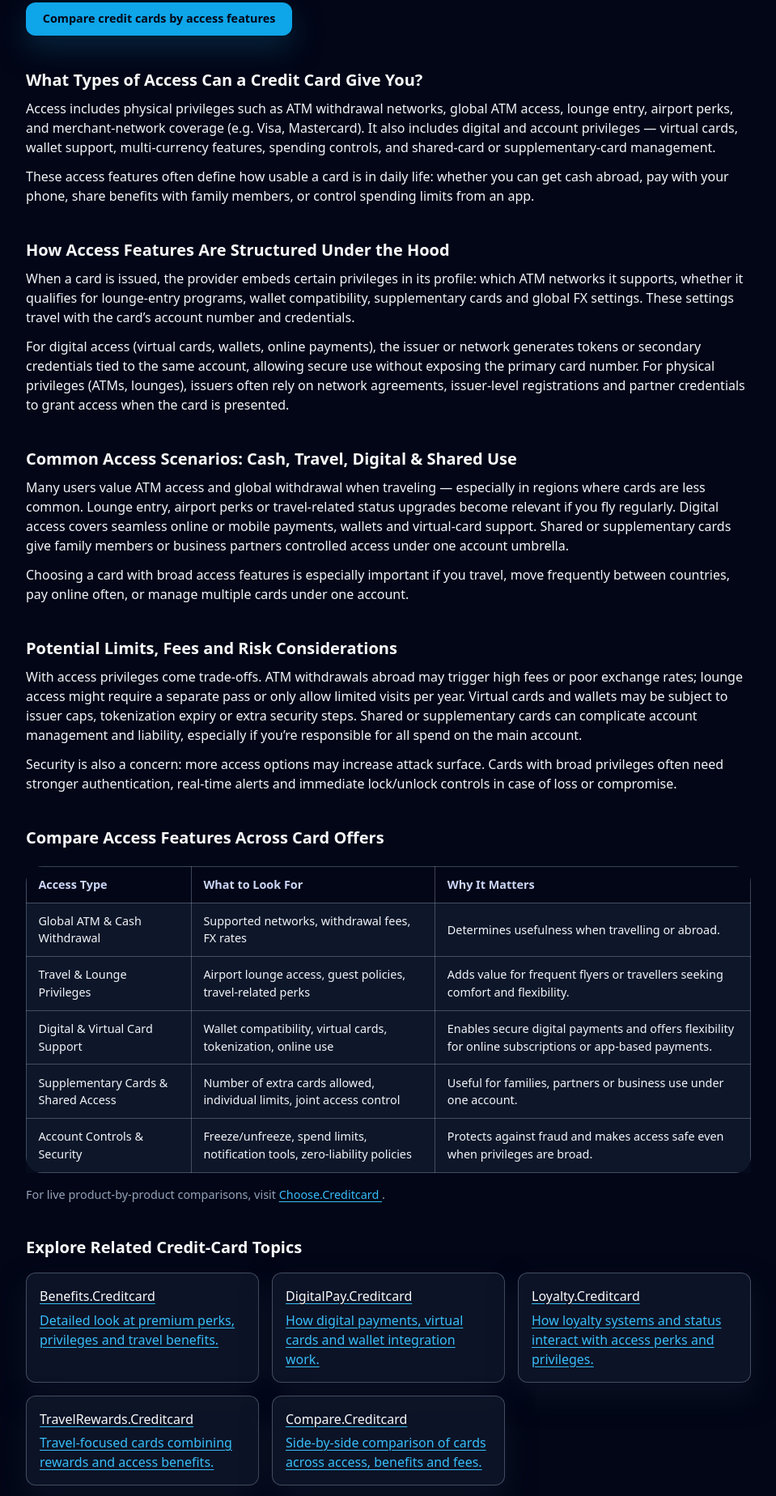
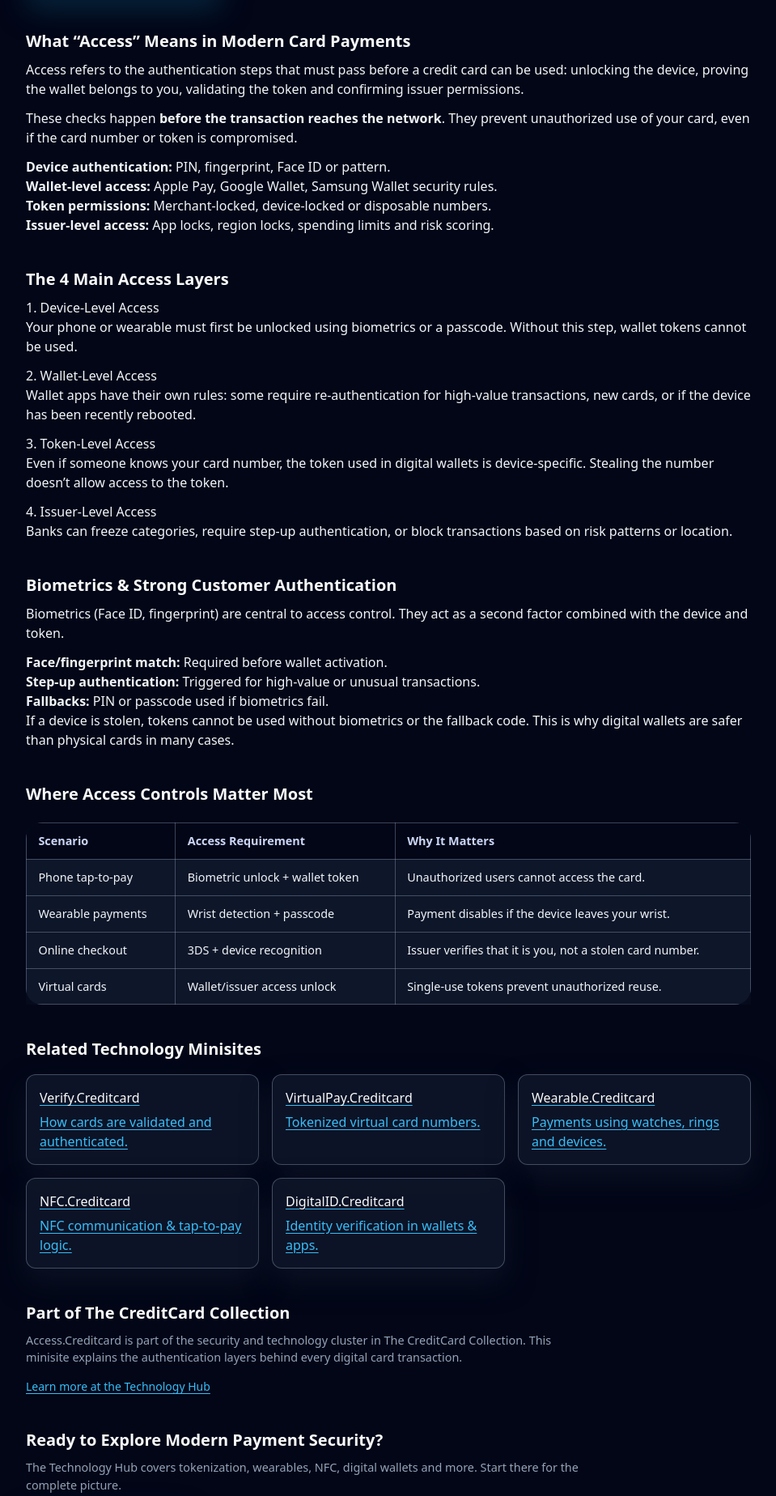
Before and after one commit to ChooseCreditCard/access.creditcard, a plain HTML site: page index.html in a window 1280 px wide. Shown: the part 408-2256 px from the top of the page at 81% size, without its empty margins (160-1119 px from the left). Drawn offline with nearby package versions, Linux system fonts and the light colour scheme.

Commit message:
Update index.html

```diff
--- a/index.html
+++ b/index.html
@@ -4,22 +4,22 @@
   <meta charset="UTF-8" />
   <meta name="viewport" content="width=device-width, initial-scale=1" />
 
-  <title>Access.Creditcard – Cardholder Access & Privileges Explained</title>
-  <meta name="description" content="Understand what 'access' means for credit cards: ATM networks, lounge access, digital wallets, account controls, multi-card permissions and how these access features impact usability and security." />
+  <title>Access.Creditcard – Authentication, Wallet Access & Security Layers</title>
+  <meta name="description" content="How access controls work in modern credit card systems: device authentication, biometric checks, wallet security, token permission layers and issuer-side access rules." />
   <meta name="robots" content="index,follow" />
   <link rel="canonical" href="https://access.creditcard/" />
 
   <!-- Open Graph -->
-  <meta property="og:title" content="Access.Creditcard – Cardholder Access & Privileges Explained" />
-  <meta property="og:description" content="Neutral overview of access-related features on credit cards: giving you control over funds, ATM withdrawals, lounge entry, digital wallet compatibility and account management privileges." />
+  <meta property="og:title" content="Access.Creditcard – How Credit-Card Access Controls Work" />
+  <meta property="og:description" content="Device authentication, biometrics, tokenization and wallet access — explained in plain language." />
   <meta property="og:type" content="website" />
   <meta property="og:url" content="https://access.creditcard/" />
   <meta property="og:image" content="https://choose.creditcard/preview.png?utm_source=access.creditcard&utm_medium=referral&utm_campaign=og_image" />
 
   <!-- Twitter -->
   <meta name="twitter:card" content="summary_large_image" />
-  <meta name="twitter:title" content="Access.Creditcard – Cardholder Access & Privileges Explained" />
-  <meta name="twitter:description" content="Learn how ATM access, lounge privileges, digital wallet support, multi-card permissions and more are structured — and what to check before you rely on them." />
+  <meta name="twitter:title" content="Access.Creditcard – Authentication & Wallet Security" />
+  <meta name="twitter:description" content="Learn how card access, biometrics and digital-wallet authentication work behind the scenes." />
   <meta name="twitter:image" content="https://choose.creditcard/preview.png?utm_source=access.creditcard&utm_medium=referral&utm_campaign=twitter_image" />
 
   <!-- GA4 -->
@@ -31,12 +31,13 @@
     gtag('config', 'G-64FE63JQ3H');
   </script>
 
-  <!-- Tailwind for utility classes -->
+  <!-- Tailwind -->
   <script src="https://cdn.tailwindcss.com"></script>
 
-  <!-- Shared minisite styles -->
+  <!-- Minisite shared styles -->
   <link rel="stylesheet" href="./styles.css" />
 </head>
+
 <body class="bg-slate-950 text-slate-100">
 <header class="site-header">
   <div class="nav-inner max-w-6xl">
@@ -44,18 +45,20 @@
       <div class="cc-logo">CC</div>
       <div class="brand-text">
         <div class="brand-title">Access.Creditcard</div>
-          <div class="brand-subtitle">Cardholder Access & Privileges</div>
+        <div class="brand-subtitle">Authentication & Wallet Access Layers</div>
       </div>
     </div>
+
     <nav class="nav-links" aria-label="Page navigation">
       <a href="#overview">Overview</a>
-        <a href="#mechanics">How Access Features Work</a>
-        <a href="#compare">Compare Access Features</a>
+      <a href="#layers">Access Layers</a>
+      <a href="#biometrics">Biometrics</a>
     </nav>
   </div>
 </header>
 
 <main class="cc-page">
+
   <!-- Breadcrumb -->
   <div class="cc-breadcrumb">
     <a href="https://choose.creditcard/?utm_source=access.creditcard&utm_medium=referral&utm_campaign=breadcrumb">Home</a>
@@ -66,149 +69,182 @@
   <!-- Hero -->
   <section class="hero">
     <div class="hero-content">
-        <h1>What “Access” Means for Credit Card Users</h1>
+      <h1>How Credit-Card Access & Authentication Really Works</h1>
       <p class="hero-lead">
-          “Access” describes the privileges, network options and account controls that come with your card — from ATM withdrawals and lounge entry to digital wallet readiness and multi-card management. This page explains what to look for if you care about flexibility, usability and control.
+        From biometrics to wallet locks, modern cards rely on layered access systems that determine whether your transaction is allowed — long before it reaches the issuer.
       </p>
-        <a class="cta" href="https://choose.creditcard/?utm_source=access.creditcard&utm_medium=referral&utm_campaign=hero_cta">
-          Compare credit cards by access features
+      <a class="cta" href="https://choose.creditcard/technology/?utm_source=access.creditcard&utm_medium=referral&utm_campaign=hero_cta">
+        Explore the Technology Hub
       </a>
     </div>
   </section>
 
-    <!-- Content sections -->
+  <!-- Overview -->
   <section id="overview" class="section">
-      <h2>What Types of Access Can a Credit Card Give You?</h2>
-      <p>Access includes physical privileges such as ATM withdrawal networks, global ATM access, lounge entry, airport perks, and merchant-network coverage (e.g. Visa, Mastercard). It also includes digital and account privileges — virtual cards, wallet support, multi-currency features, spending controls, and shared-card or supplementary-card management.</p>
-      <p>These access features often define how usable a card is in daily life: whether you can get cash abroad, pay with your phone, share benefits with family members, or control spending limits from an app.</p>
+    <h2>What “Access” Means in Modern Card Payments</h2>
+    <p>
+      Access refers to the authentication steps that must pass before a credit card can be used:
+      unlocking the device, proving the wallet belongs to you, validating the token and confirming
+      issuer permissions.
+    </p>
+
+    <p>
+      These checks happen <strong>before the transaction reaches the network</strong>. They prevent
+      unauthorized use of your card, even if the card number or token is compromised.
+    </p>
+
+    <ul>
+      <li><strong>Device authentication:</strong> PIN, fingerprint, Face ID or pattern.</li>
+      <li><strong>Wallet-level access:</strong> Apple Pay, Google Wallet, Samsung Wallet security rules.</li>
+      <li><strong>Token permissions:</strong> Merchant-locked, device-locked or disposable numbers.</li>
+      <li><strong>Issuer-level access:</strong> App locks, region locks, spending limits and risk scoring.</li>
+    </ul>
   </section>
 
-    <section id="mechanics" class="section">
-      <h2>How Access Features Are Structured Under the Hood</h2>
-      <p>When a card is issued, the provider embeds certain privileges in its profile: which ATM networks it supports, whether it qualifies for lounge-entry programs, wallet compatibility, supplementary cards and global FX settings. These settings travel with the card’s account number and credentials.</p>
-      <p>For digital access (virtual cards, wallets, online payments), the issuer or network generates tokens or secondary credentials tied to the same account, allowing secure use without exposing the primary card number. For physical privileges (ATMs, lounges), issuers often rely on network agreements, issuer-level registrations and partner credentials to grant access when the card is presented.</p>
+  <!-- Access Layers -->
+  <section id="layers" class="section">
+    <h2>The 4 Main Access Layers</h2>
+
+    <h3>1. Device-Level Access</h3>
+    <p>
+      Your phone or wearable must first be unlocked using biometrics or a passcode. Without this step,
+      wallet tokens cannot be used.
+    </p>
+
+    <h3>2. Wallet-Level Access</h3>
+    <p>
+      Wallet apps have their own rules: some require re-authentication for high-value transactions,
+      new cards, or if the device has been recently rebooted.
+    </p>
+
+    <h3>3. Token-Level Access</h3>
+    <p>
+      Even if someone knows your card number, the token used in digital wallets is device-specific.
+      Stealing the number doesn’t allow access to the token.
+    </p>
+
+    <h3>4. Issuer-Level Access</h3>
+    <p>
+      Banks can freeze categories, require step-up authentication, or block transactions based on
+      risk patterns or location.
+    </p>
   </section>
 
-    <section class="section">
-      <h2>Common Access Scenarios: Cash, Travel, Digital & Shared Use</h2>
-      <p>Many users value ATM access and global withdrawal when traveling — especially in regions where cards are less common. Lounge entry, airport perks or travel-related status upgrades become relevant if you fly regularly. Digital access covers seamless online or mobile payments, wallets and virtual-card support. Shared or supplementary cards give family members or business partners controlled access under one account umbrella.</p>
-      <p>Choosing a card with broad access features is especially important if you travel, move frequently between countries, pay online often, or manage multiple cards under one account.</p>
+  <!-- Biometrics -->
+  <section id="biometrics" class="section">
+    <h2>Biometrics & Strong Customer Authentication</h2>
+    <p>
+      Biometrics (Face ID, fingerprint) are central to access control. They act as a second factor
+      combined with the device and token.
+    </p>
+
+    <ul>
+      <li><strong>Face/fingerprint match:</strong> Required before wallet activation.</li>
+      <li><strong>Step-up authentication:</strong> Triggered for high-value or unusual transactions.</li>
+      <li><strong>Fallbacks:</strong> PIN or passcode used if biometrics fail.</li>
+    </ul>
+
+    <p>
+      If a device is stolen, tokens cannot be used without biometrics or the fallback code.
+      This is why digital wallets are safer than physical cards in many cases.
+    </p>
   </section>
 
+  <!-- Table -->
   <section class="section">
-      <h2>Potential Limits, Fees and Risk Considerations</h2>
-      <p>With access privileges come trade-offs. ATM withdrawals abroad may trigger high fees or poor exchange rates; lounge access might require a separate pass or only allow limited visits per year. Virtual cards and wallets may be subject to issuer caps, tokenization expiry or extra security steps. Shared or supplementary cards can complicate account management and liability, especially if you’re responsible for all spend on the main account.</p>
-      <p>Security is also a concern: more access options may increase attack surface. Cards with broad privileges often need stronger authentication, real-time alerts and immediate lock/unlock controls in case of loss or compromise.</p>
-    </section>
+    <h2>Where Access Controls Matter Most</h2>
 
-    <!-- Comparison block -->
-    <section id="compare" class="section">
-      <h2>Compare Access Features Across Card Offers</h2>
     <div class="table-wrap">
       <table class="table">
         <thead>
         <tr>
-              <th>Access Type</th>
-              <th>What to Look For</th>
+          <th>Scenario</th>
+          <th>Access Requirement</th>
           <th>Why It Matters</th>
         </tr>
         </thead>
         <tbody>
         <tr>
-              <td>Global ATM & Cash Withdrawal</td>
-              <td>Supported networks, withdrawal fees, FX rates</td>
-              <td>Determines usefulness when travelling or abroad.</td>
+          <td>Phone tap-to-pay</td>
+          <td>Biometric unlock + wallet token</td>
+          <td>Unauthorized users cannot access the card.</td>
         </tr>
         <tr>
-              <td>Travel & Lounge Privileges</td>
-              <td>Airport lounge access, guest policies, travel-related perks</td>
-              <td>Adds value for frequent flyers or travellers seeking comfort and flexibility.</td>
-            </tr>
-            <td>Digital & Virtual Card Support</td>
-            <td>Wallet compatibility, virtual cards, tokenization, online use</td>
-            <td>Enables secure digital payments and offers flexibility for online subscriptions or app-based payments.</td>
-            <tr>
-              <td>Supplementary Cards & Shared Access</td>
-              <td>Number of extra cards allowed, individual limits, joint access control</td>
-              <td>Useful for families, partners or business use under one account.</td>
+          <td>Wearable payments</td>
+          <td>Wrist detection + passcode</td>
+          <td>Payment disables if the device leaves your wrist.</td>
         </tr>
         <tr>
-              <td>Account Controls & Security</td>
-              <td>Freeze/unfreeze, spend limits, notification tools, zero-liability policies</td>
-              <td>Protects against fraud and makes access safe even when privileges are broad.</td>
+          <td>Online checkout</td>
+          <td>3DS + device recognition</td>
+          <td>Issuer verifies that it is you, not a stolen card number.</td>
+        </tr>
+        <tr>
+          <td>Virtual cards</td>
+          <td>Wallet/issuer access unlock</td>
+          <td>Single-use tokens prevent unauthorized reuse.</td>
         </tr>
         </tbody>
       </table>
     </div>
-      <p class="small">
-        For live product-by-product comparisons, visit
-        <a href="https://choose.creditcard/?utm_source=access.creditcard&utm_medium=referral&utm_campaign=comparison_section">
-          Choose.Creditcard
-        </a>.
-      </p>
   </section>
 
-    <!-- Related links / cluster -->
+  <!-- Cluster Links -->
   <section class="section">
-      <h2>Explore Related Credit-Card Topics</h2>
+    <h2>Related Technology Minisites</h2>
     <div class="cluster-grid">
-        <a class="cluster-card" href="https://benefits.creditcard/?utm_source=access.creditcard&utm_medium=referral&utm_campaign=cluster_benefits">
-          <h3>Benefits.Creditcard</h3>
-          <p>Detailed look at premium perks, privileges and travel benefits.</p>
+      <a class="cluster-card" href="https://verify.creditcard/?utm_source=access.creditcard&utm_medium=referral&utm_campaign=cluster_verify">
+        <h3>Verify.Creditcard</h3>
+        <p>How cards are validated and authenticated.</p>
       </a>
-        <a class="cluster-card" href="https://digitalpay.creditcard/?utm_source=access.creditcard&utm_medium=referral&utm_campaign=cluster_digitalpay">
-          <h3>DigitalPay.Creditcard</h3>
-          <p>How digital payments, virtual cards and wallet integration work.</p>
+      <a class="cluster-card" href="https://virtualpay.creditcard/?utm_source=access.creditcard&utm_medium=referral&utm_campaign=cluster_virtualpay">
+        <h3>VirtualPay.Creditcard</h3>
+        <p>Tokenized virtual card numbers.</p>
       </a>
-        <a class="cluster-card" href="https://loyalty.creditcard/?utm_source=access.creditcard&utm_medium=referral&utm_campaign=cluster_loyalty">
-          <h3>Loyalty.Creditcard</h3>
-          <p>How loyalty systems and status interact with access perks and privileges.</p>
+      <a class="cluster-card" href="https://wearable.creditcard/?utm_source=access.creditcard&utm_medium=referral&utm_campaign=cluster_wearable">
+        <h3>Wearable.Creditcard</h3>
+        <p>Payments using watches, rings and devices.</p>
       </a>
-        <a class="cluster-card" href="https://travelrewards.creditcard/?utm_source=access.creditcard&utm_medium=referral&utm_campaign=cluster_travelrewards">
-          <h3>TravelRewards.Creditcard</h3>
-          <p>Travel-focused cards combining rewards and access benefits.</p>
+      <a class="cluster-card" href="https://nfc.creditcard/?utm_source=access.creditcard&utm_medium=referral&utm_campaign=cluster_nfc">
+        <h3>NFC.Creditcard</h3>
+        <p>NFC communication & tap-to-pay logic.</p>
       </a>
-        <a class="cluster-card" href="https://compare.creditcard/?utm_source=access.creditcard&utm_medium=referral&utm_campaign=cluster_compare">
-          <h3>Compare.Creditcard</h3>
-          <p>Side-by-side comparison of cards across access, benefits and fees.</p>
+      <a class="cluster-card" href="https://digitalid.creditcard/?utm_source=access.creditcard&utm_medium=referral&utm_campaign=cluster_digitalid">
+        <h3>DigitalID.Creditcard</h3>
+        <p>Identity verification in wallets & apps.</p>
       </a>
     </div>
   </section>
 
-    <!-- Collection section -->
+  <!-- Snippet -->
   <section class="section">
     <h2>Part of The CreditCard Collection</h2>
     <p class="small">
-        Access.Creditcard is one spoke in <strong>The CreditCard Collection</strong> — a curated set of microsites by ronarn AS, each dedicated to one aspect of card functionality. This page helps you understand how access features vary between cards and why they matter.
+      Access.Creditcard is part of the security and technology cluster in The CreditCard Collection.
+      This minisite explains the authentication layers behind every digital card transaction.
     </p>
 
-      <p class="small">
-        We do not issue cards or grant access ourselves. Content is based on publicly available documentation, network rules and issuer disclosures. Use this information to compare offers and make informed decisions.
-      </p>
-
-      <p class="small">
-        This is not financial, security or legal advice. Access policies, fees and privileges differ by issuer, region and card type — always review current card terms and benefits before applying or relying on features.
-      </p>
-
-      <!-- REQUIRED HUB SNIPPET — roots to main site -->
     <div class="hub-link">
-        <a href="https://choose.creditcard/?utm_source=access.creditcard&utm_medium=referral&utm_campaign=minisite_to_hub"
-           class="text-sm text-slate-600 hover:text-slate-900">
-          Explore more on Choose.Creditcard
+      <a href="https://choose.creditcard/technology/?utm_source=access.creditcard&utm_medium=referral&utm_campaign=minisite_to_hub"
+         class="text-sm text-slate-400 hover:text-slate-100">
+        Learn more at the Technology Hub
       </a>
     </div>
   </section>
 
   <!-- Bottom CTA -->
   <section class="section">
-      <h2>Ready to Evaluate Credit Cards by Access?</h2>
+    <h2>Ready to Explore Modern Payment Security?</h2>
     <p class="small">
-        Use Access.Creditcard to learn what access features you care about — then visit the main comparison hub to compare cards based on ATM networks, lounge rights, digital wallet support and account controls.
+      The Technology Hub covers tokenization, wearables, NFC, digital wallets and more.
+      Start there for the complete picture.
     </p>
-      <a class="cta" href="https://choose.creditcard/?utm_source=access.creditcard&utm_medium=referral&utm_campaign=bottom_cta">
-        Go to Choose.Creditcard
+
+    <a class="cta" href="https://choose.creditcard/technology/?utm_source=access.creditcard&utm_medium=referral&utm_campaign=bottom_cta">
+      Go to Technology Hub
     </a>
   </section>
+
 </main>
 
 <footer class="mini-footer">
@@ -217,5 +253,6 @@
     Contact: <a href="mailto:support@cc.creditcard">support@cc.creditcard</a>
   </p>
 </footer>
+
 </body>
 </html>
```
Lines whose indentation alone changed are shown as unchanged.
